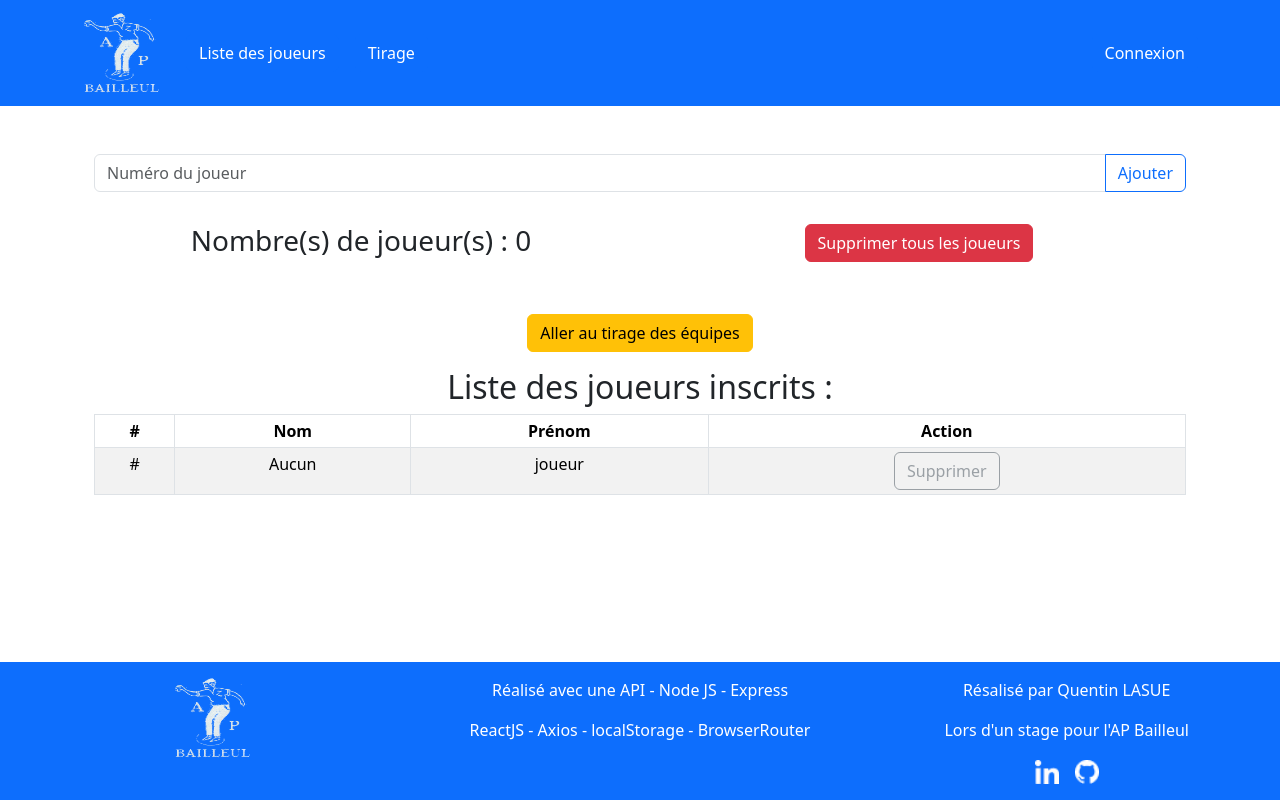
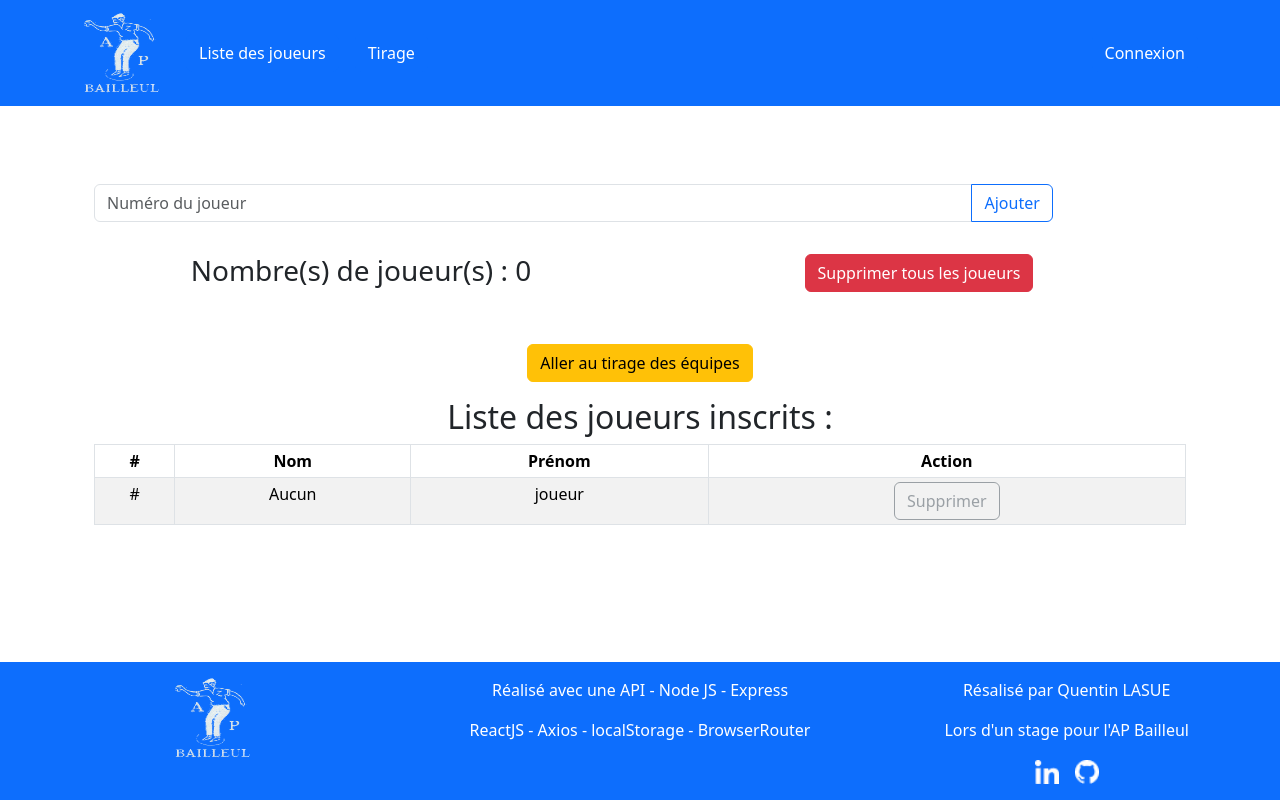
Before and after one commit to QuentinLasue/Projet-association-petanque, a React (Vite) app in the folder client/: page / in a window 1280 px wide. Built offline with nearby package versions, Linux system fonts and the light colour scheme.

Commit message:
correctif mise en page pour impression,bouton retour pour annulation d'untirage, affichage numéro du tirage

```diff
--- a/client/src/App.css
+++ b/client/src/App.css
@@ -15,38 +15,15 @@
 .flex-grow-1 {
   flex: 1;
 }
-/* .logo {
-  height: 6em;
-  padding: 1.5em;
-  will-change: filter;
-  transition: filter 300ms;
+.form-container {
+  z-index:1000;
+  width: 90%;
+  background-color: white;
+  padding-top: 30px;
+  transition: top 0.3s ease;
 }
-.logo:hover {
-  filter: drop-shadow(0 0 2em #646cffaa);
+.sticky {
+  position:fixed;
+  top:0;
+  box-shadow: 0 2px 5px rgba(0, 0, 0, 0.1);
 }
-.logo.react:hover {
-  filter: drop-shadow(0 0 2em #61dafbaa);
-}
-
-@keyframes logo-spin {
-  from {
-    transform: rotate(0deg);
-  }
-  to {
-    transform: rotate(360deg);
-  }
-}
-
-@media (prefers-reduced-motion: no-preference) {
-  a:nth-of-type(2) .logo {
-    animation: logo-spin infinite 20s linear;
-  }
-}
-
-.card {
-  padding: 2em;
-}
-
-.read-the-docs {
-  color: #888;
-} */
--- a/client/src/view/Entrainement.jsx
+++ b/client/src/view/Entrainement.jsx
@@ -14,6 +14,8 @@ function Entrainement(){
     // variable pour affichage d'un message d'erreur et de succes
     const [success, setSuccess] = useState('');
     const [erreur, setErreur] = useState('');
+    const [isSticky, setSticky] = useState(false);
+
 
         // pour gérer si on entre autre chose qu'un chiffre on l'efface
         const handleInput = (event)=>{
@@ -69,6 +71,22 @@ function Entrainement(){
         // const handleSwitchChange = () => {
         //     setTeamsOfThreePlayers(!teamsOfThreePlayers); // Inverse la valeur actuelle du switch
         // };
+        const handleScroll = () => {
+            const offset = window.scrollY;
+            const formTop = document.getElementById('scroll-form').offsetTop;
+            if (offset > formTop) {
+                setSticky(true);
+            } else {
+                setSticky(false);
+            }
+        };
+
+        useEffect(() => {
+            window.addEventListener('scroll', handleScroll);
+            return () => {
+                window.removeEventListener('scroll', handleScroll);
+            };
+        }, []);
 
         useEffect(()=>{
             const getPlayer = async ()=>{
@@ -86,7 +104,7 @@ function Entrainement(){
                             localStorage.setItem('players', JSON.stringify(players))
                             setNumberPlayer("");
                             setErreur("");
-                            setSuccess('Joueur ajoutée.')
+                            setSuccess(` ${response.data[0].numero} ${response.data[0].nom} ${response.data[0].prenom} ajouté.`)
                         }else{
                             setSuccess("");
                             setErreur("Joueurs déjà présent.")
@@ -108,7 +126,7 @@ function Entrainement(){
 
     return (
         <Container>
-            <Row className="mb-3">
+            <Row className={`mb-3 form-container ${isSticky ? 'sticky' : ''}`} id="scroll-form">
                 <Form onSubmit={handleSubmit}>
                     <InputGroup className="mb-3">
                         <Form.Control
@@ -151,10 +169,12 @@ function Entrainement(){
                 </Col>
             </Row> */}
             <Row className="mb-3">
-                {/* <Link to={`/tirage/${teamsOfThreePlayers}`}> */}
-                <Link to={`/tirage`}>
-                    <Button variant="warning">Aller au tirage des équipes</Button>
-                </Link>
+                <Col>
+                    {/* <Link to={`/tirage/${teamsOfThreePlayers}`}> */}
+                    <Link to={`/tirage`}>
+                        <Button variant="warning">Aller au tirage des équipes</Button>
+                    </Link>
+                </Col>
             </Row>
             <Row>
                 <Col>
--- a/client/src/view/Tirage.jsx
+++ b/client/src/view/Tirage.jsx
@@ -245,11 +245,36 @@ function Tirage(){
         }
     }
     const deleteDraw = ()=> {
+        let confirm = window.confirm("Êtes-vous sure de vouloir tirer le tirage suivant ? celui en cours seras éffacé.");
+        if(confirm){
             setMatchs([]);
             setTeamsFinish([]);
             setTryTocreated(false);
             setPlayersAlone([]);
             createTeams();
+        }
+    }
+    const cancelDraw= ()=>{
+        // retirer le partenaire actuelle de la liste de toutes les équipes
+        // enlever 1 a nbr draw dans le local storage et ici
+        // effacer les équipe et les matchs
+        let confirm = window.confirm("Êtes-vous sure de vouloir annuler le tirage ?");
+        if(confirm){
+            for(let team of teamsFinish){
+                removeTeammatesList(team[0], team[1].numero);
+                removeTeammatesList(team[1], team[0].numero);
+                if(team.length === 3 ){
+                    removeTeammatesList(team[0],team[2].numero);
+                    removeTeammatesList(team[1],team[2].numero);
+                    removeTeammatesList(team[2],team[0].numero);
+                    removeTeammatesList(team[2],team[1].numero);
+                }
+            }
+            setNbrDraw(nbrDraw-1);
+            setTeamsFinish([]);
+            setMatchs([]);
+            setTryTocreated(false);
+        }
     }
     useEffect(()=>{
         if(teamsFinish.length > 0){
@@ -286,11 +311,12 @@ function Tirage(){
                 }
                 { teamsFinish.length > 0  && matchs.length>0 ?(
                     <>
-                    <h1 className="mb-3">Tirage des équipes : </h1>
+                    <Row className="justify-content-center mb-3">
+                    <h1 className="mb-3">Tirage n°{nbrDraw} : </h1>
                     {
                         matchs.map((match,index)=>(
-                        <Row className="justify-content-center mb-3" key={index}>
-                            <Card  border="primary" className="m-2 w-25 p-0">
+                            <Col md={5} className="mb-3 d-flex justify-content-center" key={index}>
+                            <Card  border="primary" className="w-50 p-0">
                                 <Card.Header className="bg-primary fw-bold text-light">Equipe n°{match.team1 +1}</Card.Header>
                                 <ListGroup variant="">
                                     {teamsFinish[match.team1].map((player,idx)=>(
@@ -298,10 +324,10 @@ function Tirage(){
                                     ))}
                                 </ListGroup>
                             </Card>
-                                <Col md={1} className="d-flex align-items-center justify-content-center">
+                                <div className="d-flex align-items-center justify content center mx-2">
                                     <h2 className="fw-bold fst-italic">Vs</h2>
-                                </Col>
-                            <Card  border="primary" className="m-2 w-25 p-0">
+                                </div>
+                            <Card  border="primary" className="w-50 p-0">
                                 <Card.Header className="bg-primary fw-bold text-light">Equipe n°{match.team2 +1}</Card.Header>
                                 <ListGroup variant="">
                                     {teamsFinish[match.team2].map((player,idx)=>(
@@ -309,9 +335,17 @@ function Tirage(){
                                         ))}
                                 </ListGroup>
                             </Card>
+                            </Col>
+                    ))}
                     </Row>
-                    ))}
+                    <Row>
+                        <Col>
+                            <Button variant="danger" size="lg" onClick={cancelDraw}>Annuler le tirage en cours</Button>
+                        </Col>
+                        <Col>
                             <Button variant="warning" size="lg" onClick={deleteDraw}>Passer aux tirage suivant</Button>
+                        </Col>
+                    </Row>
                     </>
                 ):(
                     <>
```
Lines whose indentation alone changed are shown as unchanged.
